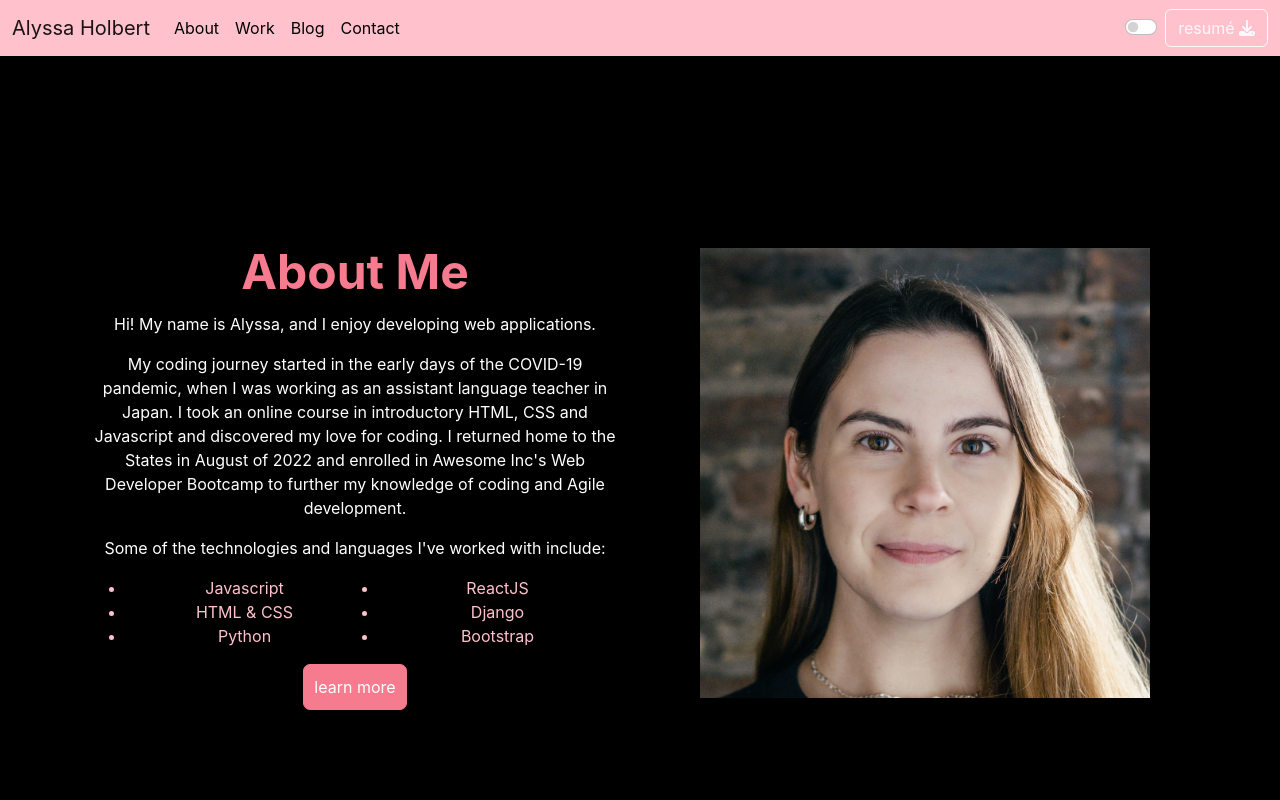
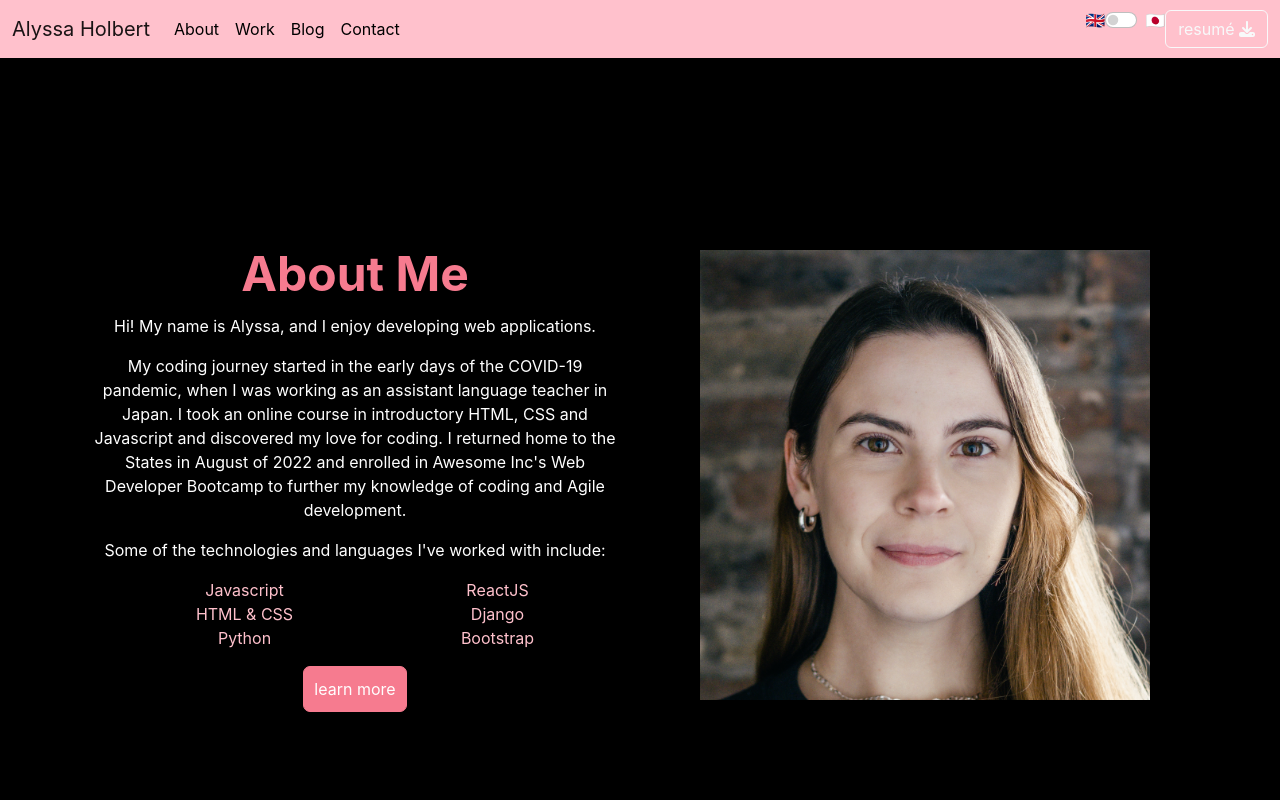
Before and after one commit to ah1096/developer-portfolio-2, a React (Create React App) app in the folder my-app/: page / in a window 1280 px wide. Shown: the top 800 px of the page. Built offline with nearby package versions, Linux system fonts and the light colour scheme.

Commit message:
tried fixing lang toggle; get help w/ li alignment

```diff
--- a/my-app/src/App.css
+++ b/my-app/src/App.css
@@ -39,9 +39,14 @@
   }
 }
 
+#language-toggle li{
+  float: right;
+}
+
 #skill-list{
   columns: 2;
   color: #ffc1cc;
+  list-style: none;
 }
 
 body {
--- a/my-app/src/Navbar.js
+++ b/my-app/src/Navbar.js
@@ -41,10 +41,18 @@ export default function Navbar() {
 
               </ul>
 
-              <div className="form-check form-switch">
-                <input className="form-check-input" type="checkbox" role="switch" id="flexSwitchCheckChecked"></input>
-                <label id="langToggle" className="form-check-label" htmlFor="flexSwitchCheckDefault"></label>
-              </div>
+            {/* Get help on the language toggle */}
+              <ul id="language-toggle" classname="mt-4">
+                <li className="d-inline">🇯🇵</li>
+                <li className="d-inline">
+                  <div className="form-check form-switch me-0">
+                    <input className="form-check-input" type="checkbox" role="switch" id="flexSwitchCheckChecked"></input>
+                    <label id="langToggle" className="form-check-label" htmlFor="flexSwitchCheckDefault"></label>
+                  </div>
+                </li>
+                <li className="d-inline">🇬🇧</li>
+              </ul>
+
 
               <div className="d-flex">
                 <button className="btn btn-outline-light" type="submit">
```
